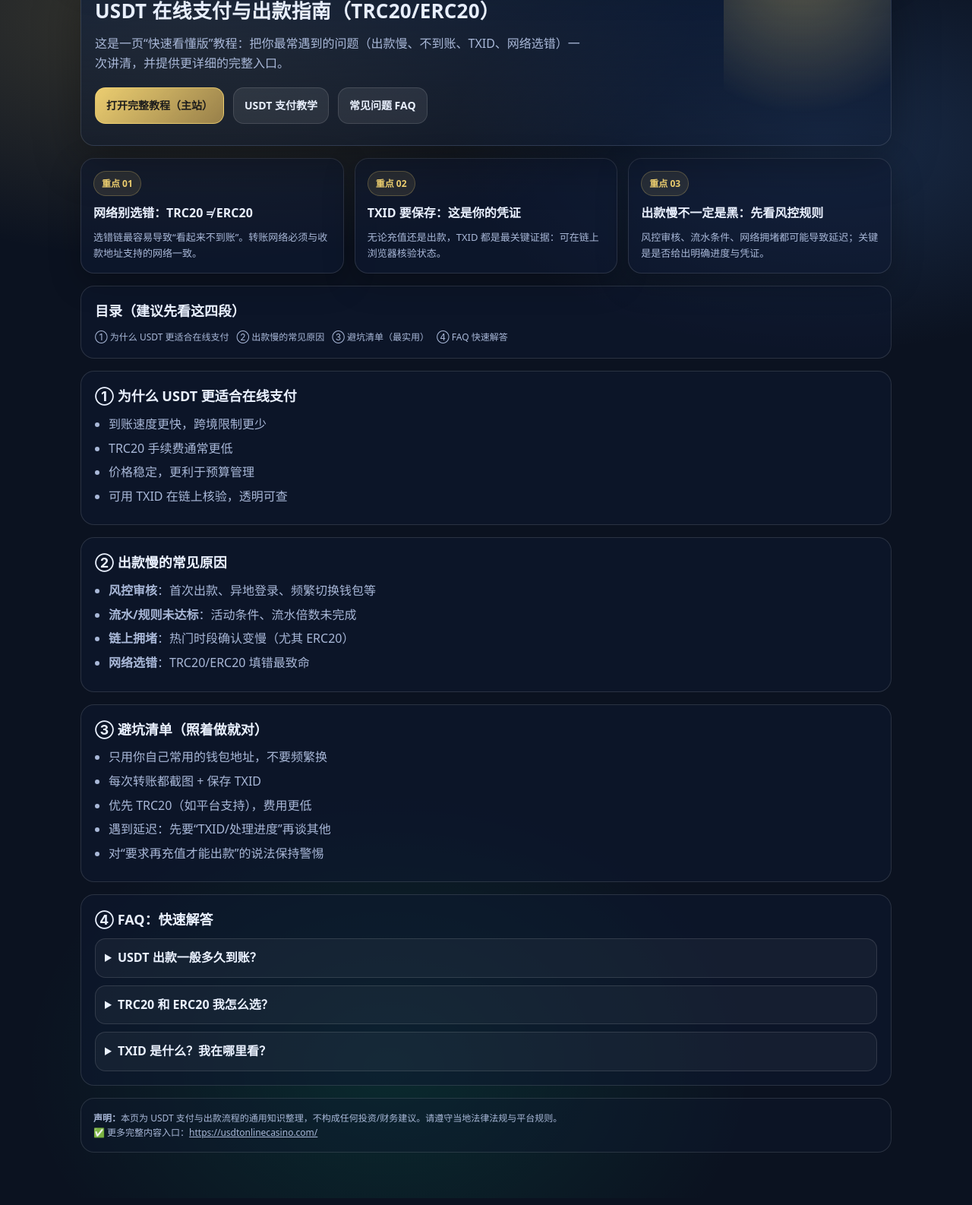
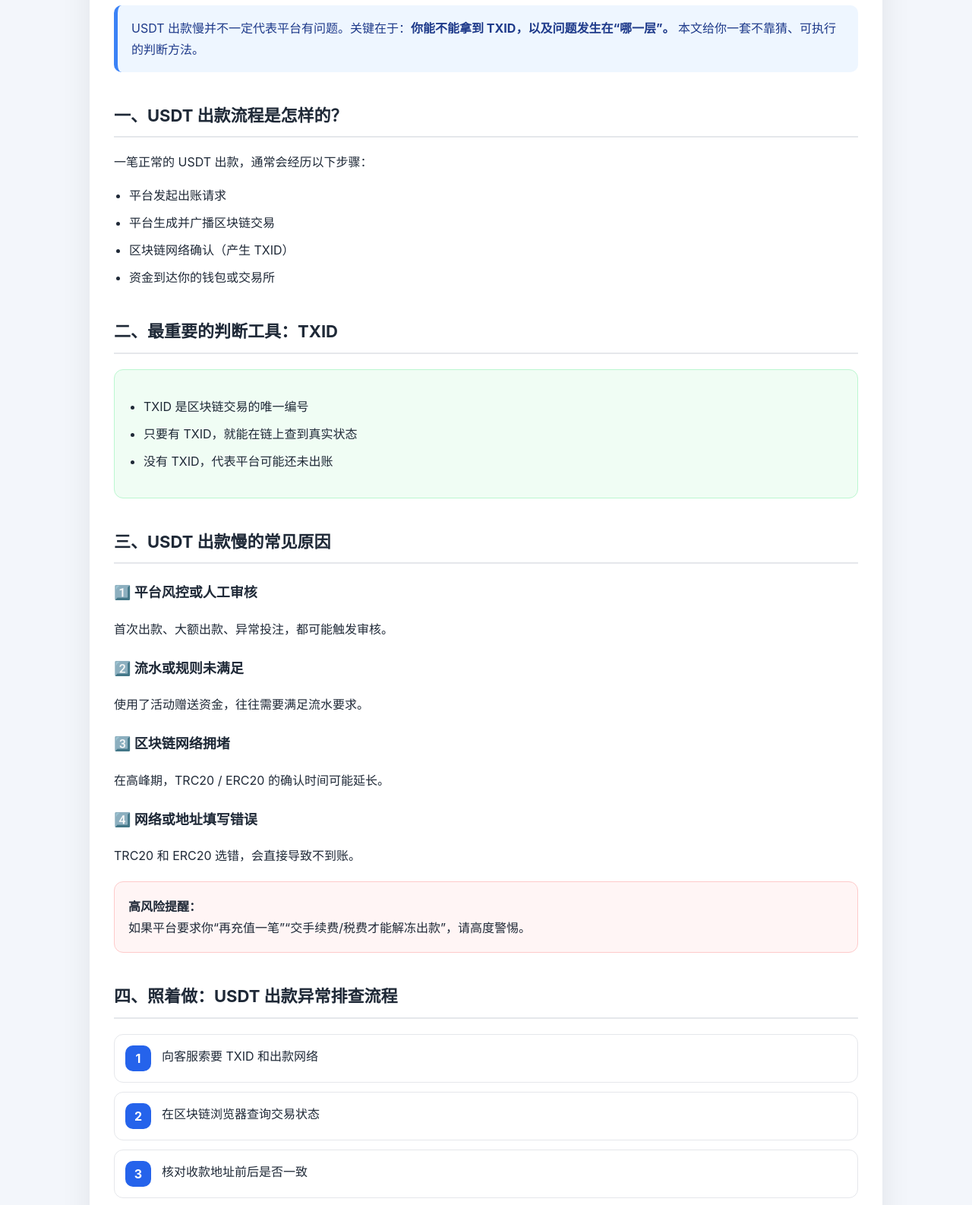
Before and after one commit to 220219lol-cmd/seo03, a plain HTML site: page index.html in a window 1280 px wide. Shown: the part 160-1746 px from the top of the page at 76% size. Drawn offline with Linux system fonts and the light colour scheme.

Commit message:
Revise index.html for USDT withdrawal guide
Updated HTML structure and content for USDT withdrawal guide.

```diff
--- a/index.html
+++ b/index.html
@@ -1,159 +1,165 @@
-<!doctype html>
+<!DOCTYPE html>
 <html lang="zh-CN">
 <head>
-  <meta charset="utf-8" />
-  <meta name="viewport" content="width=device-width, initial-scale=1" />
-  <title>USDT 在线支付与出款指南（TRC20/ERC20）｜避坑清单 & FAQ</title>
+  <meta charset="UTF-8" />
+  <meta name="viewport" content="width=device-width, initial-scale=1.0" />
 
-  <!-- ✅ 改这里：你的主站目标页（建议放你最核心的页面） -->
-  <link rel="canonical" href="https://usdtonlinecasino.com/" />
+  <title>USDT 出款慢怎么办？不到账、卡审核、TXID 判断流程（2025）</title>
 
-  <meta name="description" content="一页讲清 USDT 在线支付与出款：TRC20/ERC20 区别、TXID、到账时间、出款慢原因、避坑清单与常见问答。附详细教程入口。" />
-  <meta name="keywords" content="USDT,在线支付,出款慢,TRC20,ERC20,TXID,到账时间,安全教程,常见问题" />
+  <meta name="description" content="USDT 出款慢、不到账怎么办？本文从 TXID 判断、平台审核、链上状态、网络选择等角度，给出一套可执行的排查流程，帮助你快速定位问题。" />
 
-  <!-- Open Graph -->
-  <meta property="og:type" content="website" />
-  <meta property="og:title" content="USDT 在线支付与出款指南（TRC20/ERC20）" />
-  <meta property="og:description" content="TRC20/ERC20 区别、TXID、到账时间、出款慢原因与避坑清单，一页搞懂。" />
-  <meta property="og:url" content="https://220219lol-cmd.github.io/seo01/" />
-  <meta property="og:image" content="https://usdtonlinecasino.com/wp-content/uploads/2025/01/usdt-cover.jpg" />
-  <meta name="twitter:card" content="summary_large_image" />
+  <meta property="og:title" content="USDT 出款慢怎么办？TXID 判断与排查流程" />
+  <meta property="og:description" content="一套实用的 USDT 出款异常排查指南，教你通过 TXID 判断问题发生在哪一步。" />
+  <meta property="og:type" content="article" />
 
   <style>
-    :root{
-      --bg:#0b1220;
-      --card:#0f1b33;
-      --card2:#0f203f;
-      --text:#eaf1ff;
-      --muted:#a9b8d8;
-      --gold:#f7d774;
-      --line:rgba(255,255,255,.12);
-      --shadow:0 18px 60px rgba(0,0,0,.35);
-      --radius:18px;
+    body {
+      margin: 0;
+      background: #f3f6fb;
+      font-family: -apple-system, BlinkMacSystemFont, "Segoe UI", Roboto, "Microsoft YaHei", Arial;
+      color: #1f2937;
+      line-height: 1.75;
     }
-    *{box-sizing:border-box}
-    body{
-      margin:0;
-      font-family: ui-sans-serif, system-ui, -apple-system, "Segoe UI", Roboto, "PingFang SC","Microsoft YaHei", Arial;
-      background:
-        radial-gradient(1200px 600px at 20% 10%, rgba(247,215,116,.20), transparent 55%),
-        radial-gradient(900px 500px at 85% 20%, rgba(92,160,255,.18), transparent 55%),
-        radial-gradient(800px 600px at 40% 90%, rgba(0,255,170,.10), transparent 60%),
-        var(--bg);
-      color:var(--text);
-      line-height:1.6;
+
+    .container {
+      max-width: 980px;
+      margin: 40px auto;
+      background: #ffffff;
+      padding: 40px 32px;
+      border-radius: 16px;
+      box-shadow: 0 15px 40px rgba(0,0,0,.08);
     }
-    a{color:inherit; text-decoration:none}
-    .wrap{max-width:1100px; margin:0 auto; padding:28px 16px 60px}
-    .topbar{
-      display:flex; align-items:center; justify-content:space-between;
-      gap:12px; padding:14px 16px; border:1px solid var(--line);
-      border-radius:999px; background:rgba(15,27,51,.55);
-      backdrop-filter: blur(10px);
-      box-shadow: var(--shadow);
-      position:sticky; top:12px; z-index:10;
+
+    h1 {
+      font-size: 30px;
+      margin-bottom: 14px;
     }
-    .brand{display:flex; align-items:center; gap:10px; min-width:0}
-    .logo{
-      width:34px; height:34px; border-radius:10px;
-      background:linear-gradient(135deg, rgba(247,215,116,.95), rgba(92,160,255,.85));
-      box-shadow:0 10px 25px rgba(0,0,0,.25);
+
+    .intro {
+      background: #eef6ff;
+      border-left: 5px solid #3b82f6;
+      padding: 16px 18px;
+      border-radius: 10px;
+      color: #1e3a8a;
+      margin-bottom: 32px;
     }
-    .brand strong{font-size:14px}
-    .brand span{display:block; color:var(--muted); font-size:12px; white-space:nowrap; overflow:hidden; text-overflow:ellipsis; max-width:52vw}
-    .nav{display:flex; gap:10px; flex-wrap:wrap; justify-content:flex-end}
-    .pill{
-      padding:9px 12px; border:1px solid var(--line); border-radius:999px;
-      background:rgba(255,255,255,.06); color:var(--muted);
-      font-size:12px; transition:.18s ease;
+
+    h2 {
+      margin-top: 38px;
+      font-size: 22px;
+      border-bottom: 2px solid #e5e7eb;
+      padding-bottom: 8px;
     }
-    .pill:hover{transform:translateY(-1px); color:var(--text); border-color:rgba(247,215,116,.35)}
-    .hero{margin-top:22px; padding:28px 18px; border-radius:var(--radius);
-      border:1px solid var(--line); background:linear-gradient(180deg, rgba(15,32,63,.70), rgba(15,27,51,.40));
-      box-shadow: var(--shadow);
-      position:relative; overflow:hidden;
+
+    h3 {
+      margin-top: 22px;
+      font-size: 18px;
     }
-    .hero:before{
-      content:""; position:absolute; inset:-120px -120px auto auto; width:340px; height:340px;
-      background:radial-gradient(circle at 30% 30%, rgba(247,215,116,.35), transparent 60%);
-      filter: blur(0px);
+
+    ul {
+      padding-left: 20px;
     }
-    .hero h1{margin:0 0 10px; font-size:26px; letter-spacing:.2px}
-    .hero p{margin:0; color:var(--muted); max-width:70ch}
-    .ctaRow{display:flex; gap:12px; flex-wrap:wrap; margin-top:18px}
-    .btn{
-      display:inline-flex; align-items:center; justify-content:center; gap:10px;
-      padding:12px 14px; border-radius:14px; border:1px solid var(--line);
-      background:rgba(255,255,255,.08); color:var(--text);
-      font-weight:600; font-size:14px; transition:.18s ease;
+
+    li {
+      margin-bottom: 8px;
     }
-    .btn:hover{transform:translateY(-1px); border-color:rgba(247,215,116,.45)}
-    .btn.primary{
-      background:linear-gradient(135deg, rgba(247,215,116,.95), rgba(255,205,96,.55));
-      color:#1b1b1b; border-color:rgba(247,215,116,.7);
+
+    .box {
+      background: #f9fafb;
+      border: 1px solid #e5e7eb;
+      border-radius: 12px;
+      padding: 18px;
+      margin: 20px 0;
     }
-    .grid{display:grid; grid-template-columns:repeat(12,1fr); gap:14px; margin-top:16px}
-    .card{
-      grid-column: span 4;
-      padding:16px; border:1px solid var(--line); border-radius:var(--radius);
-      background:rgba(15,27,51,.55);
-      box-shadow: 0 12px 40px rgba(0,0,0,.25);
+
+    .warn {
+      background: #fff5f5;
+      border-color: #fecaca;
     }
-    .card h3{margin:0 0 8px; font-size:16px}
-    .card p{margin:0; color:var(--muted); font-size:13px}
-    .tag{display:inline-flex; gap:8px; align-items:center; margin-bottom:10px;
-      padding:6px 10px; border-radius:999px; border:1px solid rgba(247,215,116,.25);
-      background:rgba(247,215,116,.10); color:var(--gold); font-size:12px; font-weight:700;
+
+    .ok {
+      background: #f0fdf4;
+      border-color: #bbf7d0;
     }
-    .section{
-      margin-top:16px; padding:18px;
-      border:1px solid var(--line); border-radius:var(--radius);
-      background:rgba(15,27,51,.48);
+
+    .flow {
+      margin-top: 20px;
+      padding-left: 0;
+      list-style: none;
     }
-    .section h2{margin:0 0 10px; font-size:18px}
-    .toc{display:flex; flex-wrap:wrap; gap:10px}
-    .toc a{font-size:12px; color:var(--muted)}
-    .toc a:hover{color:var(--text)}
-    .list{margin:10px 0 0; padding-left:18px; color:var(--muted)}
-    .list li{margin:6px 0}
-    details{
-      border:1px solid var(--line); border-radius:14px;
-      padding:12px 12px; background:rgba(255,255,255,.04);
-      margin-top:10px;
+
+    .flow li {
+      display: flex;
+      gap: 14px;
+      padding: 14px;
+      border-radius: 12px;
+      border: 1px solid #e5e7eb;
+      margin-bottom: 12px;
+      background: #ffffff;
     }
-    summary{cursor:pointer; font-weight:700}
-    details p{margin:8px 0 0; color:var(--muted)}
-    .foot{
-      margin-top:16px; color:var(--muted); font-size:12px;
-      padding:16px; border:1px solid var(--line); border-radius:var(--radius);
-      background:rgba(15,27,51,.35);
+
+    .step {
+      width: 34px;
+      height: 34px;
+      border-radius: 10px;
+      background: #2563eb;
+      color: #ffffff;
+      display: flex;
+      align-items: center;
+      justify-content: center;
+      font-weight: bold;
+      flex-shrink: 0;
     }
-    @media (max-width:860px){
-      .card{grid-column: span 12}
-      .hero h1{font-size:22px}
+
+    .faq {
+      margin-top: 40px;
+    }
+
+    .faq-item {
+      margin-bottom: 16px;
+      padding: 16px;
+      background: #f9fafb;
+      border: 1px solid #e5e7eb;
+      border-radius: 12px;
+    }
+
+    footer {
+      margin-top: 50px;
+      text-align: center;
+      font-size: 13px;
+      color: #9ca3af;
     }
   </style>
 
-  <!-- ✅ FAQ 结构化数据（可留着） -->
+  <!-- FAQ Schema -->
   <script type="application/ld+json">
   {
-    "@context":"https://schema.org",
-    "@type":"FAQPage",
-    "mainEntity":[
+    "@context": "https://schema.org",
+    "@type": "FAQPage",
+    "mainEntity": [
       {
-        "@type":"Question",
-        "name":"USDT 出款一般多久到账？",
-        "acceptedAnswer":{"@type":"Answer","text":"不同平台与风控流程会导致差异。正常情况下从几分钟到数小时不等；若超过 24 小时仍无 TXID 或无明确进度说明，建议先联系平台客服并保留记录。"}
+        "@type": "Question",
+        "name": "USDT 出款慢是不是被黑了？",
+        "acceptedAnswer": {
+          "@type": "Answer",
+          "text": "不一定。很多出款慢是因为平台审核、网络拥堵或规则未满足。关键是是否能提供 TXID 以及明确的处理进度。"
+        }
       },
       {
-        "@type":"Question",
-        "name":"TRC20 和 ERC20 应该怎么选？",
-        "acceptedAnswer":{"@type":"Answer","text":"TRC20 通常手续费更低、到账更快；ERC20 在以太坊网络拥堵时费用更高。最重要的是：转账网络必须和收款地址支持的网络一致。"}
+        "@type": "Question",
+        "name": "TXID 查不到代表什么？",
+        "acceptedAnswer": {
+          "@type": "Answer",
+          "text": "通常代表平台尚未真正发起链上转账，可能仍在审核或未出账。"
+        }
       },
       {
-        "@type":"Question",
-        "name":"TXID 是什么？为什么重要？",
-        "acceptedAnswer":{"@type":"Answer","text":"TXID 是区块链交易哈希，可用于在区块链浏览器核验转账是否已发出与确认。遇到延迟或纠纷时，TXID 是最关键的凭证之一。"}
+        "@type": "Question",
+        "name": "平台要求补钱才能出款正常吗？",
+        "acceptedAnswer": {
+          "@type": "Answer",
+          "text": "大多数情况下不正常，这是高风险信号，应谨慎对待并停止继续充值。"
+        }
       }
     ]
   }
@@ -161,117 +167,82 @@
 </head>
 
 <body>
-  <div class="wrap">
-    <div class="topbar">
-      <div class="brand">
-        <div class="logo"></div>
-        <div>
-          <strong>USDT 资料页</strong>
-          <span>TRC20 / ERC20｜出款慢原因｜TXID｜避坑清单</span>
-        </div>
+  <div class="container">
+
+    <h1>USDT 出款慢怎么办？不到账、卡审核的完整排查流程</h1>
+
+    <div class="intro">
+      USDT 出款慢并不一定代表平台有问题。关键在于：<strong>你能不能拿到 TXID，以及问题发生在“哪一层”。</strong>
+      本文给你一套不靠猜、可执行的判断方法。
+    </div>
+
+    <h2>一、USDT 出款流程是怎样的？</h2>
+    <p>
+      一笔正常的 USDT 出款，通常会经历以下步骤：
+    </p>
+    <ul>
+      <li>平台发起出账请求</li>
+      <li>平台生成并广播区块链交易</li>
+      <li>区块链网络确认（产生 TXID）</li>
+      <li>资金到达你的钱包或交易所</li>
+    </ul>
+
+    <h2>二、最重要的判断工具：TXID</h2>
+    <div class="box ok">
+      <ul>
+        <li>TXID 是区块链交易的唯一编号</li>
+        <li>只要有 TXID，就能在链上查到真实状态</li>
+        <li>没有 TXID，代表平台可能还未出账</li>
+      </ul>
+    </div>
+
+    <h2>三、USDT 出款慢的常见原因</h2>
+
+    <h3>1️⃣ 平台风控或人工审核</h3>
+    <p>首次出款、大额出款、异常投注，都可能触发审核。</p>
+
+    <h3>2️⃣ 流水或规则未满足</h3>
+    <p>使用了活动赠送资金，往往需要满足流水要求。</p>
+
+    <h3>3️⃣ 区块链网络拥堵</h3>
+    <p>在高峰期，TRC20 / ERC20 的确认时间可能延长。</p>
+
+    <h3>4️⃣ 网络或地址填写错误</h3>
+    <p>TRC20 和 ERC20 选错，会直接导致不到账。</p>
+
+    <div class="box warn">
+      <strong>高风险提醒：</strong><br />
+      如果平台要求你“再充值一笔”“交手续费/税费才能解冻出款”，请高度警惕。
+    </div>
+
+    <h2>四、照着做：USDT 出款异常排查流程</h2>
+
+    <ul class="flow">
+      <li><span class="step">1</span>向客服索要 TXID 和出款网络</li>
+      <li><span class="step">2</span>在区块链浏览器查询交易状态</li>
+      <li><span class="step">3</span>核对收款地址前后是否一致</li>
+      <li><span class="step">4</span>确认平台是否仍在审核阶段</li>
+      <li><span class="step">5</span>保存所有聊天与订单截图</li>
+    </ul>
+
+    <h2>FAQ：常见问题</h2>
+
+    <div class="faq">
+      <div class="faq-item">
+        <strong>Q：出款超过 24 小时正常吗？</strong>
+        <p>A：需结合是否提供 TXID 判断，长期无 TXID 风险较高。</p>
       </div>
-      <div class="nav">
-        <a class="pill" href="#why">为什么 USDT</a>
-        <a class="pill" href="#delay">出款慢原因</a>
-        <a class="pill" href="#checklist">避坑清单</a>
-        <a class="pill" href="#faq">FAQ</a>
+
+      <div class="faq-item">
+        <strong>Q：TXID 显示成功但我没到账？</strong>
+        <p>A：可能是钱包/交易所未更新，或网络选择错误。</p>
       </div>
     </div>
 
-    <section class="hero">
-      <h1>USDT 在线支付与出款指南（TRC20/ERC20）</h1>
-      <p>这是一页“快速看懂版”教程：把你最常遇到的问题（出款慢、不到账、TXID、网络选错）一次讲清，并提供更详细的完整入口。</p>
+    <footer>
+      © 2025 · USDT Withdrawal Troubleshooting Guide
+    </footer>
 
-      <div class="ctaRow">
-        <!-- ✅ 改这里：按钮导向你的主站 -->
-        <a class="btn primary" href="https://usdtonlinecasino.com/" target="_blank" rel="noopener">打开完整教程（主站）</a>
-        <a class="btn" href="https://usdtonlinecasino.com/usdt-payment-tutorial/" target="_blank" rel="noopener">USDT 支付教学</a>
-        <a class="btn" href="https://usdtonlinecasino.com/usdt-faq/" target="_blank" rel="noopener">常见问题 FAQ</a>
-      </div>
-    </section>
-
-    <div class="grid">
-      <div class="card">
-        <div class="tag">重点 01</div>
-        <h3>网络别选错：TRC20 ≠ ERC20</h3>
-        <p>选错链最容易导致“看起来不到账”。转账网络必须与收款地址支持的网络一致。</p>
-      </div>
-      <div class="card">
-        <div class="tag">重点 02</div>
-        <h3>TXID 要保存：这是你的凭证</h3>
-        <p>无论充值还是出款，TXID 都是最关键证据：可在链上浏览器核验状态。</p>
-      </div>
-      <div class="card">
-        <div class="tag">重点 03</div>
-        <h3>出款慢不一定是黑：先看风控规则</h3>
-        <p>风控审核、流水条件、网络拥堵都可能导致延迟；关键是是否给出明确进度与凭证。</p>
-      </div>
-    </div>
-
-    <section class="section">
-      <h2>目录（建议先看这四段）</h2>
-      <div class="toc">
-        <a href="#why">① 为什么 USDT 更适合在线支付</a>
-        <a href="#delay">② 出款慢的常见原因</a>
-        <a href="#checklist">③ 避坑清单（最实用）</a>
-        <a href="#faq">④ FAQ 快速解答</a>
-      </div>
-    </section>
-
-    <section id="why" class="section">
-      <h2>① 为什么 USDT 更适合在线支付</h2>
-      <ul class="list">
-        <li>到账速度更快，跨境限制更少</li>
-        <li>TRC20 手续费通常更低</li>
-        <li>价格稳定，更利于预算管理</li>
-        <li>可用 TXID 在链上核验，透明可查</li>
-      </ul>
-    </section>
-
-    <section id="delay" class="section">
-      <h2>② 出款慢的常见原因</h2>
-      <ul class="list">
-        <li><b>风控审核</b>：首次出款、异地登录、频繁切换钱包等</li>
-        <li><b>流水/规则未达标</b>：活动条件、流水倍数未完成</li>
-        <li><b>链上拥堵</b>：热门时段确认变慢（尤其 ERC20）</li>
-        <li><b>网络选错</b>：TRC20/ERC20 填错最致命</li>
-      </ul>
-    </section>
-
-    <section id="checklist" class="section">
-      <h2>③ 避坑清单（照着做就对）</h2>
-      <ul class="list">
-        <li>只用你自己常用的钱包地址，不要频繁换</li>
-        <li>每次转账都截图 + 保存 TXID</li>
-        <li>优先 TRC20（如平台支持），费用更低</li>
-        <li>遇到延迟：先要“TXID/处理进度”再谈其他</li>
-        <li>对“要求再充值才能出款”的说法保持警惕</li>
-      </ul>
-    </section>
-
-    <section id="faq" class="section">
-      <h2>④ FAQ：快速解答</h2>
-
-      <details>
-        <summary>USDT 出款一般多久到账？</summary>
-        <p>常见为几分钟到数小时。若超过 24 小时仍无 TXID 或无明确进度说明，建议保留聊天记录并进一步核验规则。</p>
-      </details>
-
-      <details>
-        <summary>TRC20 和 ERC20 我怎么选？</summary>
-        <p>优先 TRC20（费用更低/确认更快）；但最重要的是：你的收款地址必须支持该网络。</p>
-      </details>
-
-      <details>
-        <summary>TXID 是什么？我在哪里看？</summary>
-        <p>TXID 是交易哈希。一般在钱包“交易记录/详情”里可找到；复制后可去区块链浏览器查询确认状态。</p>
-      </details>
-    </section>
-
-    <div class="foot">
-      <b>声明：</b>本页为 USDT 支付与出款流程的通用知识整理，不构成任何投资/财务建议。请遵守当地法律法规与平台规则。<br/>
-      ✅ 更多完整内容入口：<a href="https://usdtonlinecasino.com/" target="_blank" rel="noopener" style="text-decoration:underline;">https://usdtonlinecasino.com/</a>
-    </div>
   </div>
 </body>
 </html>
```
